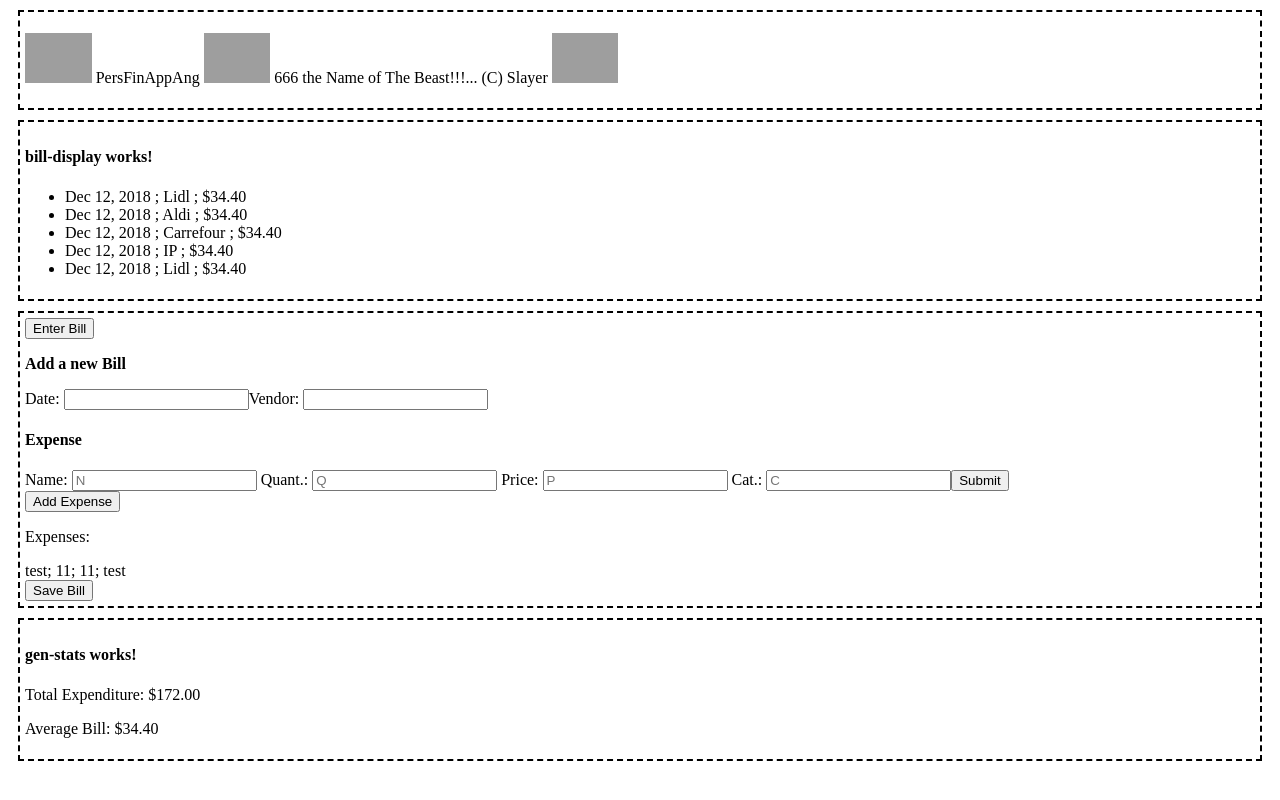
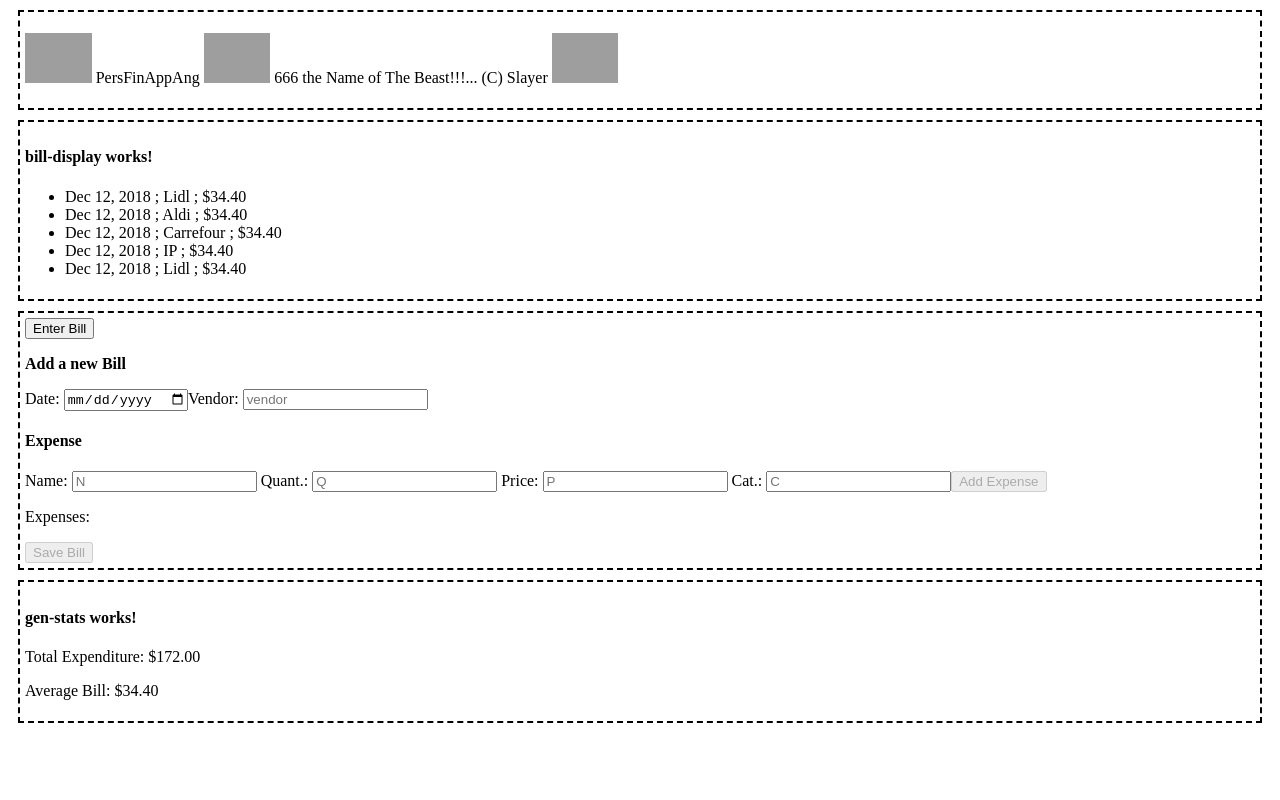
Before and after one commit to Miteanea/persfinapp, an Angular app in the folder PersFinAppAng/: page / in a window 1280 px wide. Both pictures are taken after a click on the button "Enter Bill". Built offline with nearby package versions, Linux system fonts and the light colour scheme; grey boxes are pictures that could not be loaded.

Commit message:
form fixed

```diff
--- a/PersFinAppAng/src/app/bill-creation/bill-creation.component.html
+++ b/PersFinAppAng/src/app/bill-creation/bill-creation.component.html
@@ -3,18 +3,21 @@
   <p>
     <strong>Add a new Bill</strong>
   </p>
+<form [formGroup]="billForm" (ngSubmit)="onSubmit()">
 
   <label>Date: </label>
-  <input #date>
+  <input type="date" formControlName="date" placeholder="date">
 
   <label>Vendor: </label>
-  <input #vendor>
-<!--
-  <div>Sum: {{bill.sum}}</div> -->
+  <input formControlName="vendor" placeholder="vendor">
+
+</form>
+
+  <!--  <div>Sum: {{bill.sum}}</div> -->
 
   <app-expense-input (addRequest)="AddExpense($event)"></app-expense-input>
 
   <p>Expenses:</p>
   <div *ngFor="let expense of expenses">{{expense.name}}; {{expense.quantity}}; {{expense.price}}; {{expense.category}}</div>
-  <button *ngIf="inputExpenses" (click)="inputExpenses=false">Save Bill</button>
+  <button *ngIf="inputExpenses" (click)="inputExpenses=false" [disabled]="!billForm.valid || (expenses.length == 0)">Save Bill</button>
 </div>
--- a/PersFinAppAng/src/app/bill-creation/bill-creation.component.ts
+++ b/PersFinAppAng/src/app/bill-creation/bill-creation.component.ts
@@ -1,4 +1,5 @@
 import { Component, OnInit, Output } from '@angular/core';
+import { FormControl, FormGroup, Validators } from "@angular/forms";
 import { Bill, Expense } from "../Models/bill";
 
 @Component({
@@ -8,11 +9,23 @@ import { Bill, Expense } from "../Models/bill";
 })
 export class BillCreationComponent implements OnInit {
   @Output() inputExpenses = false;
-  expenses = [ new Expense("test", 11, 11, "test")];
+
+  billForm: FormGroup;
+  expenses: Expense[];
+
+  private newBill(){
+    return new FormGroup({
+      date: new FormControl('', Validators.required),
+      vendor: new FormControl('', Validators.required)
+    })
+  }
 
   constructor() { }
 
   ngOnInit() {
+    this.billForm = this.newBill();
+    this.expenses = [];
+
   }
 
   private AddExpense(expense : Expense){
--- a/PersFinAppAng/src/app/expense-input/expense-input.component.html
+++ b/PersFinAppAng/src/app/expense-input/expense-input.component.html
@@ -1,7 +1,7 @@
 <div>
   <h4>Expense</h4>
 
-  <form [formGroup]="expenseForm" (ngSubmit)="onSubmit(); clear">
+  <form [formGroup]="expenseForm" (ngSubmit)="onSubmit()">
 
   <label>
     Name:
@@ -10,12 +10,12 @@
 
   <label>
     Quant.:
-    <input formControlName="quantity" placeholder="Q">
+    <input type="number" formControlName="quantity" placeholder="Q">
   </label>
 
   <label>
     Price:
-    <input formControlName="price" placeholder="P">
+    <input type="number" formControlName="price" placeholder="P">
   </label>
 
   <label>
@@ -23,9 +23,7 @@
     <input formControlName="category" placeholder="C">
   </label>
 
-  <button type="submit" >Submit</button>
+  <button type="submit" [disabled]="!expenseForm.valid">Add Expense</button>
 </form>
 
-
-  <button (click)="SaveExpense(); ">Add Expense</button>
 </div>
--- a/PersFinAppAng/src/app/expense-input/expense-input.component.ts
+++ b/PersFinAppAng/src/app/expense-input/expense-input.component.ts
@@ -15,10 +15,10 @@ export class ExpenseInputComponent implements OnInit {
 
   private newForm(){
     return new FormGroup({
-      name : new FormControl(''),
-      quantity:new FormControl(''),
-      price: new FormControl(''),
-      category: new FormControl(''),
+      name : new FormControl('', Validators.required),
+      quantity:new FormControl('', Validators.required),
+      price: new FormControl('', Validators.required),
+      category: new FormControl('', Validators.required),
     })
   }
 
```
